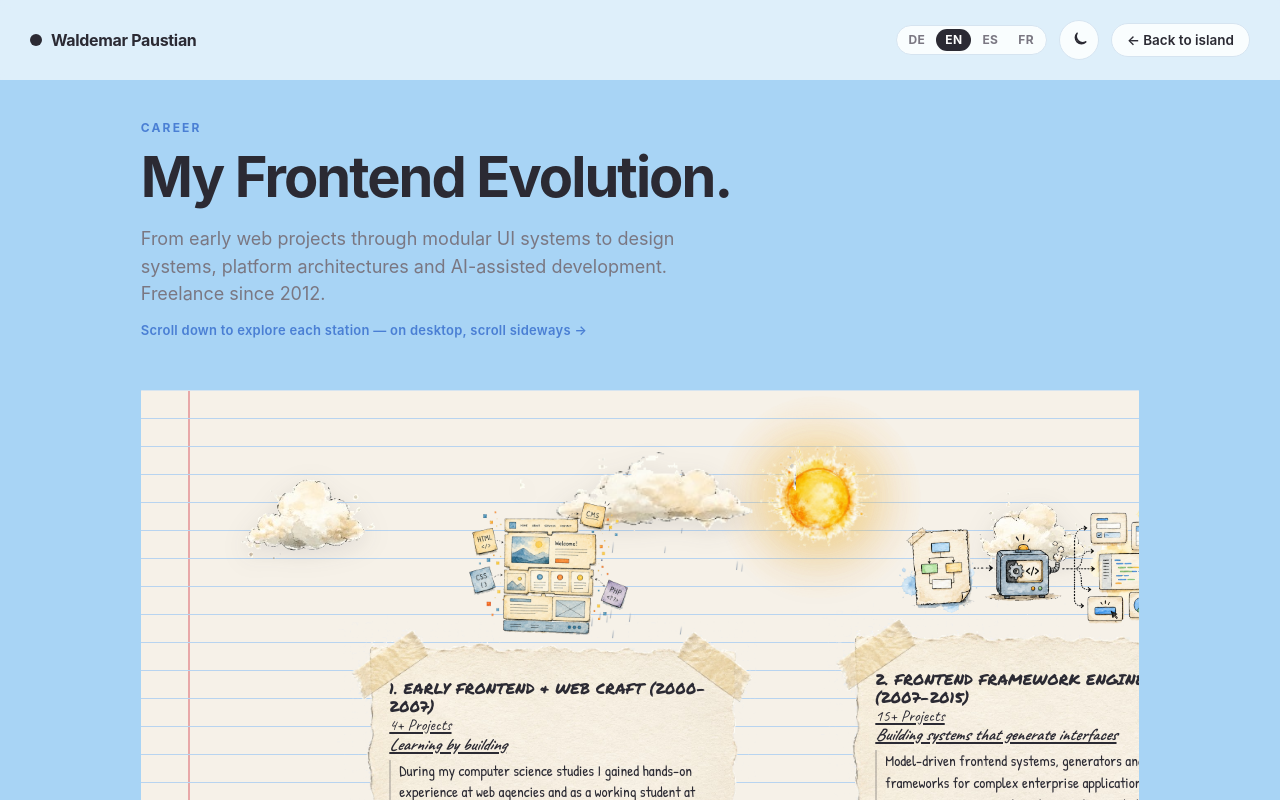
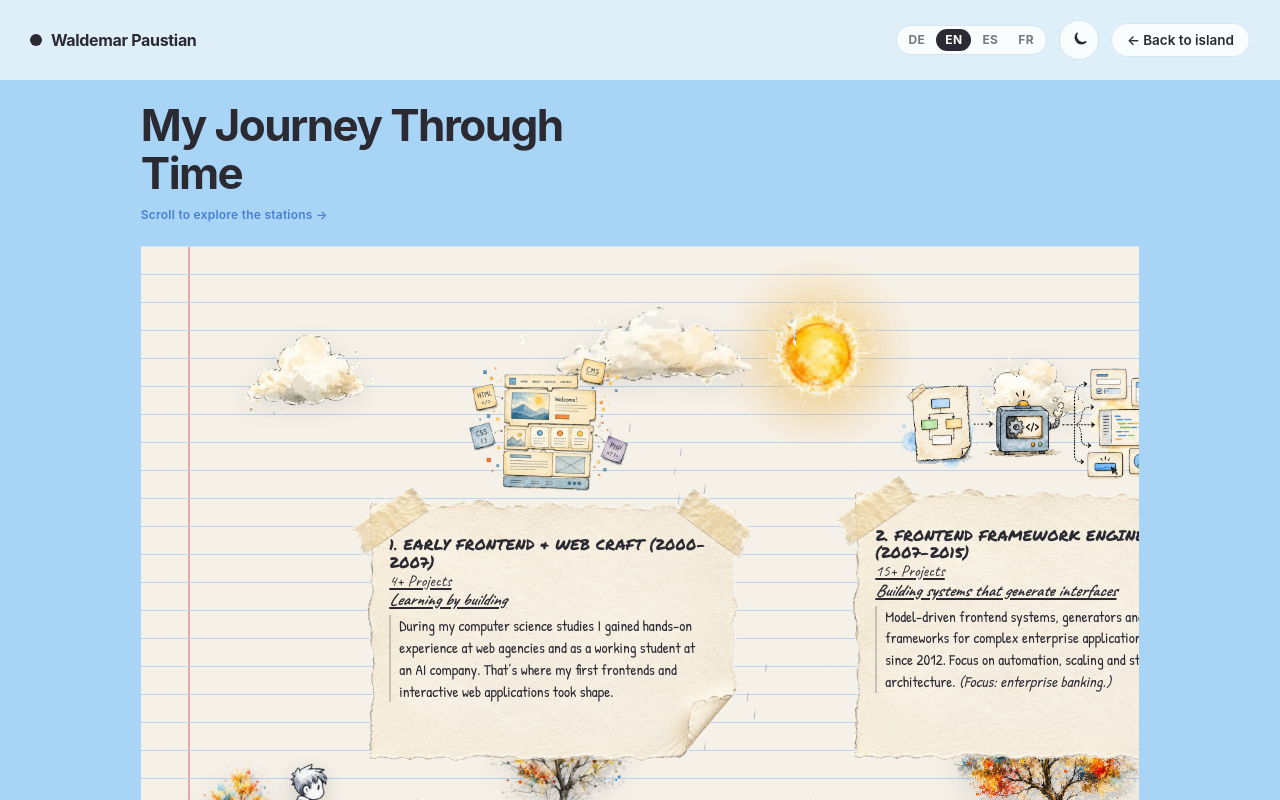
Before and after one commit to waldemarpaustian-engineering/portfolio-diorama-react, a React (Vite) app: page /work in a window 1280 px wide. Shown: the top 800 px of the page. Built offline with nearby package versions, Linux system fonts and the light colour scheme; no server answers.

Commit message:
überschrift und abstände

```diff
--- a/src/i18n/index.js
+++ b/src/i18n/index.js
@@ -44,9 +44,9 @@ const resources = {
       },
       work: {
         eyebrow: 'Career',
-        title: 'My Frontend Evolution.',
+        title: 'My Journey Through Time',
         lead: 'From early web projects through modular UI systems to design systems, platform architectures and AI-assisted development. Freelance since 2012.',
-        hint: 'Scroll down to explore each station — on desktop, scroll sideways →',
+        hint: 'Scroll to explore the stations →',
         ariaTrack: 'Career chapters',
         chapters: [
           {
@@ -146,9 +146,9 @@ const resources = {
       },
       work: {
         eyebrow: 'Werdegang',
-        title: 'Meine Frontend-Evolution.',
+        title: 'Meine Zeitreise',
         lead: 'Von den ersten Webprojekten über modulare UI-Systeme bis zu Design Systems, Plattformarchitekturen und KI-gestützter Entwicklung. Freiberufler seit 2012.',
-        hint: 'Nach unten scrollen, um die Stationen zu entdecken — am Desktop seitlich scrollen →',
+        hint: 'Scrollen für die Stationen →',
         ariaTrack: 'Werdegang-Kapitel',
         chapters: [
           {
@@ -248,9 +248,9 @@ const resources = {
       },
       work: {
         eyebrow: 'Trayectoria',
-        title: 'Mi evolución frontend.',
+        title: 'Mi viaje en el tiempo',
         lead: 'Desde los primeros proyectos web, pasando por sistemas UI modulares, hasta design systems, arquitecturas de plataforma y desarrollo asistido por IA. Freelance desde 2012.',
-        hint: 'Desplázate hacia abajo para descubrir cada estación — en escritorio, desplázate lateralmente →',
+        hint: 'Desplázate para descubrir las estaciones →',
         ariaTrack: 'Capítulos del trayecto profesional',
         chapters: [
           {
@@ -350,9 +350,9 @@ const resources = {
       },
       work: {
         eyebrow: 'Parcours',
-        title: 'Mon évolution frontend.',
+        title: 'Mon voyage dans le temps',
         lead: 'Des premiers projets web aux systèmes UI modulaires, puis aux design systems, architectures de plateforme et développement assisté par l’IA. Freelance depuis 2012.',
-        hint: 'Fais défiler vers le bas pour découvrir chaque station — sur ordinateur, fais défiler latéralement →',
+        hint: 'Fais défiler pour découvrir les stations →',
         ariaTrack: 'Chapitres du parcours professionnel',
         chapters: [
           {
--- a/src/index.css
+++ b/src/index.css
@@ -545,13 +545,18 @@ html[data-theme="dark"] .journey-page {
 }
 
 .journey-intro {
-  padding: 40px var(--journey-side) 24px;
-  margin-bottom: 8px;
-  max-width: 980px;
+  padding: 22px var(--journey-side) 10px;
+  margin-bottom: 0;
+  max-width: 720px;
+}
+.journey-intro .title {
+  margin-top: 0;
+  font-size: clamp(28px, 4.8vw, 44px);
+  line-height: 1.08;
 }
 .journey-hint {
-  margin-top: 14px;
-  font-size: 13px;
+  margin-top: 10px;
+  font-size: 12px;
   font-weight: 600;
   color: var(--accent);
   letter-spacing: 0.02em;
@@ -570,7 +575,7 @@ html[data-theme="dark"] .journey-page {
 
 .journey-stage {
   position: relative;
-  margin: 28px var(--journey-side) 0;
+  margin: 14px var(--journey-side) 0;
   min-height: min(78vh, 720px);
   perspective: 1200px;
   border-radius: 2px;
--- a/src/pages/Works.jsx
+++ b/src/pages/Works.jsx
@@ -48,9 +48,7 @@ export default function Works() {
     <div className="page journey-page" ref={pageRef}>
       <PageNav />
       <header className="journey-intro">
-        <div className="eyebrow">{t('work.eyebrow')}</div>
         <h1 className="title">{t('work.title')}</h1>
-        <p className="lead">{t('work.lead')}</p>
         <p className="journey-hint">{t('work.hint')}</p>
       </header>
 
```
